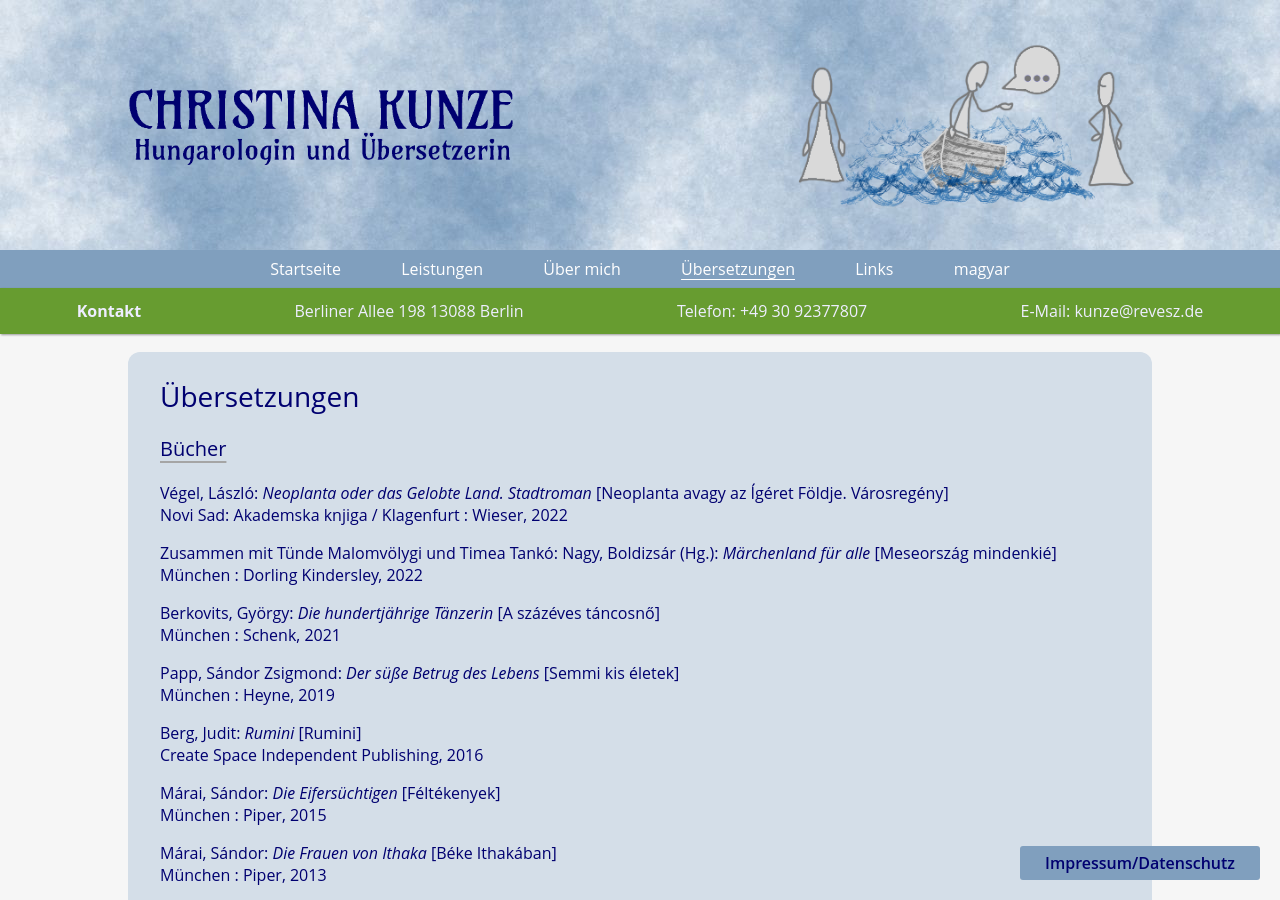
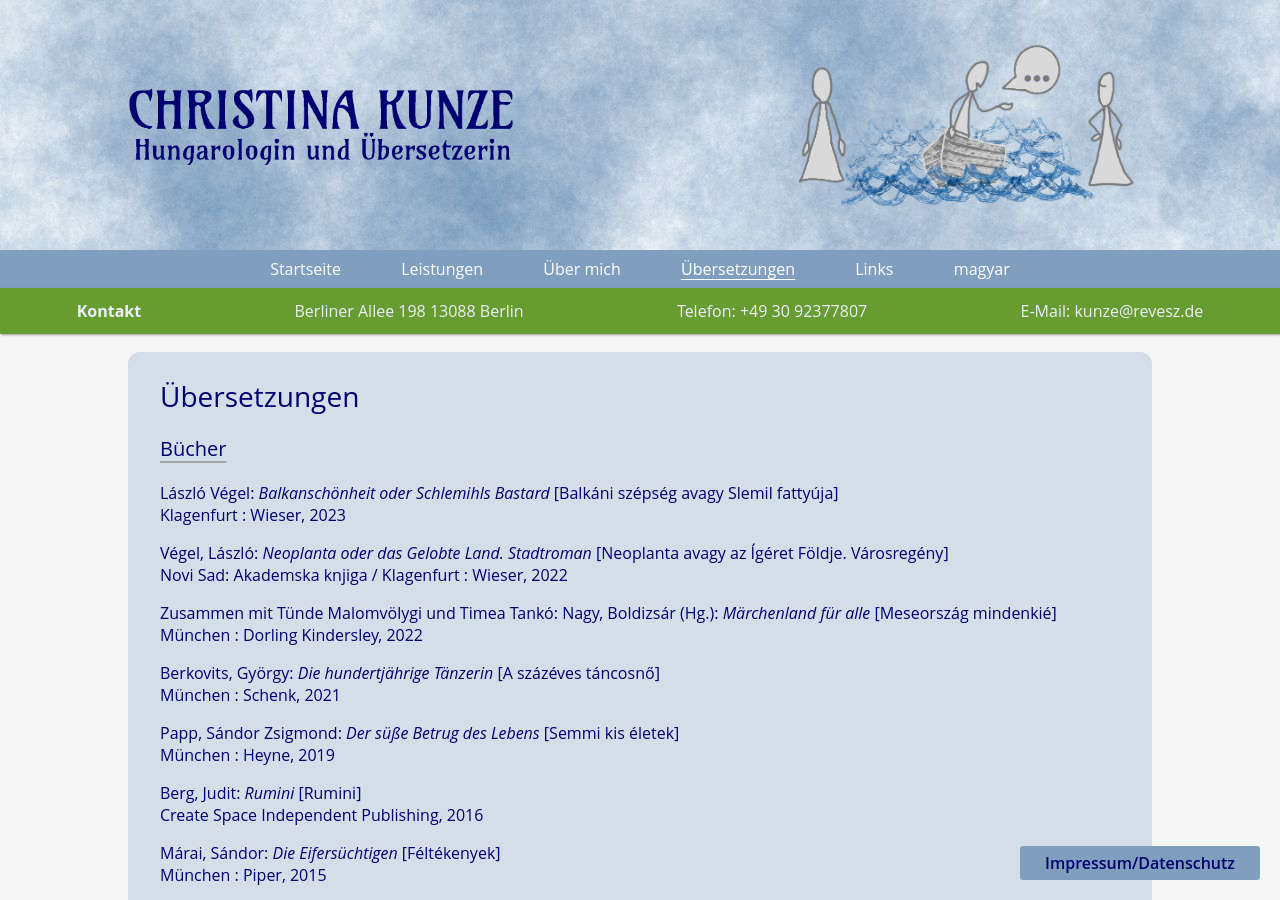
Before and after one commit to rixx/revesz.de, a Jekyll site: the page built from publikationen.md, in a window 1280 px wide and 900 px high. Built offline with Jekyll 4.4.1, drawn with Linux system fonts in a browser that asks for light colours.

Commit message:
Update publikationen.md

```diff
--- a/publikationen.md
+++ b/publikationen.md
@@ -6,6 +6,7 @@
 <h1>Übersetzungen</h1>
 
 <h3>Bücher</h3>
+<p>László Végel: <span style="font-style:italic">Balkanschönheit oder Schlemihls Bastard</span> [Balkáni szépség avagy Slemil fattyúja] <br> Klagenfurt : Wieser, 2023
 <p>Végel, László: <span style="font-style:italic">Neoplanta oder das Gelobte Land. Stadtroman</span> [Neoplanta avagy az Ígéret Földje. Városregény] <br>Novi Sad: Akademska knjiga / Klagenfurt : Wieser, 2022
 <p>Zusammen mit Tünde Malomvölygi und Timea Tankó: Nagy, Boldizsár (Hg.): <span style="font-style:italic">Märchenland für alle</span> [Meseország mindenkié] <br>München : Dorling Kindersley, 2022
 <p>Berkovits, György: <span style="font-style:italic">Die hundertjährige Tänzerin</span> [A százéves táncosnő] <br>München : Schenk, 2021
```
